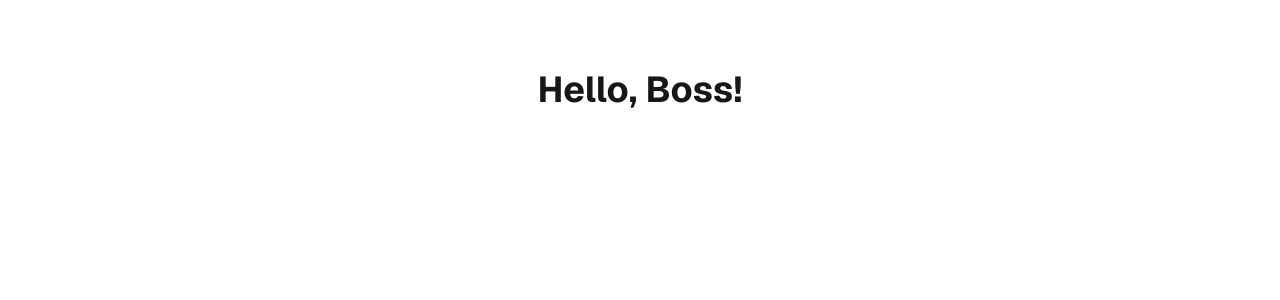
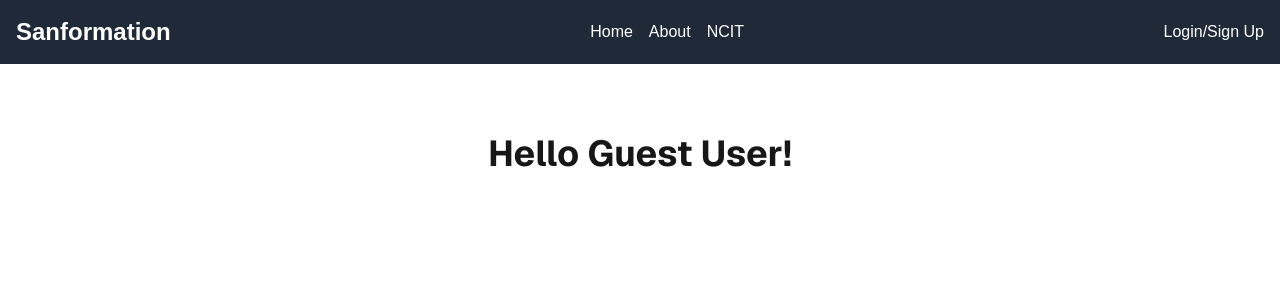
Before and after one commit to joblessgod/Sanformation-Web, a Next.js app: page / in a window 1280 px wide. Shown: the top 300 px of the page. Built offline with nearby package versions, Linux system fonts and the light colour scheme; no server answers.

Commit message:
login with google without any dependency but it has bug with fetching data & env data

```diff
--- /dev/null
+++ b/app/api/auth/callback/route.js
@@ -0,0 +1,53 @@
+import { cookies } from "next/headers";
+
+export async function GET(req) {
+    const { searchParams } = new URL(req.url);
+    const code = searchParams.get("code");
+
+    const GOOGLE_CLIENT_ID = process.env.GOOGLE_CLIENT_ID
+    const GOOGLE_CLIENT_SECRET = process.env.GOOGLE_CLIENT_SECRET
+    const NEXT_PUBLIC_GOOGLE_REDIRECT_URI = process.env.NEXT_PUBLIC_GOOGLE_REDIRECT_URI
+
+    if (!code) {
+        return Response.json({ error: "Authorization code is missing" }, { status: 400 });
+    }
+
+    try {
+        const tokenURL = "https://oauth2.googleapis.com/token";
+        const params = new URLSearchParams({
+            client_id: GOOGLE_CLIENT_ID,
+            client_secret: GOOGLE_CLIENT_SECRET,
+            redirect_uri: NEXT_PUBLIC_GOOGLE_REDIRECT_URI,
+            grant_type: "authorization_code",
+            code,
+        });
+
+        const tokenResponse = await fetch(tokenURL, {
+            method: "POST",
+            headers: { "Content-Type": "application/x-www-form-urlencoded" },
+            body: params.toString(),
+        });
+
+        const tokenData = await tokenResponse.json();
+
+        if (!tokenData.access_token) {
+            console.error("OAuth Token Error:", tokenData);
+            return Response.json({ error: "Failed to obtain access token" }, { status: 400 });
+        }
+
+        cookies().set("token", tokenData.access_token, { httpOnly: true });
+        return Response.redirect(new URL("/", req.url));
+
+        // const userResponse = await fetch("https://www.googleapis.com/oauth2/v2/userinfo", {
+        //     headers: { Authorization: `Bearer ${tokenData.access_token}` },
+        // });
+
+        // const userData = await userResponse.json();
+        // return Response.json(userData);
+
+
+    } catch (error) {
+        console.error("OAuth Callback Error:", error);
+        return Response.json({ error: "OAuth callback failed" }, { status: 500 });
+    }
+}
--- /dev/null
+++ b/app/api/auth/user.js
@@ -0,0 +1,31 @@
+import React from 'react'
+
+const user = () => {
+  return (
+    <div>user</div>
+  )
+}
+
+export default user
+
+// import { cookies } from "next/headers";
+
+// export async function GET() {
+//     const token = await cookies().get("token")?.value;
+
+//     if (!token) {
+//         return Response.json({ error: "User not authenticated" }, { status: 401 });
+//     }
+
+//     try {
+//         const userResponse = await fetch("https://www.googleapis.com/oauth2/v2/userinfo", {
+//             headers: { Authorization: `Bearer ${token}` },
+//         });
+
+//         const userData = await userResponse.json();
+//         return Response.json(userData);
+//     } catch (error) {
+//         console.error("Error fetching user data:", error);
+//         return Response.json({ error: "Failed to retrieve user data" }, { status: 500 });
+//     }
+// }
--- a/app/layout.js
+++ b/app/layout.js
@@ -1,5 +1,7 @@
 import { Geist, Geist_Mono } from "next/font/google";
 import "./globals.css";
+import Navbar from "@/components/Navbar";
+
 
 const geistSans = Geist({
   variable: "--font-geist-sans",
@@ -17,11 +19,13 @@ export const metadata = {
 };
 
 export default function RootLayout({ children }) {
+
   return (
     <html lang="en">
       <body
         className={`${geistSans.variable} ${geistMono.variable} antialiased`}
       >
+        <Navbar/>
         {children}
       </body>
     </html>
--- /dev/null
+++ b/app/login/page.js
@@ -0,0 +1,14 @@
+import LoginWithGoogle from '@/components/LetSignIn/Google'
+import React from 'react'
+
+const LoginPage = () => {
+    return (
+        <>
+            <div className="flex items-center justify-center h-screen dark:bg-gray-800">
+                <LoginWithGoogle />
+            </div>
+        </>
+    )
+}
+
+export default LoginPage
--- a/app/page.js
+++ b/app/page.js
@@ -1,9 +1,27 @@
+import LoginWithGoogle from "@/components/LetSignIn/Google";
+import { cookies } from "next/headers";
 import Image from "next/image";
 
-export default function Home() {
+async function getUserData() {
+  const token = await cookies().get("token")?.value;
+
+  if (!token) return null;
+
+  const userResponse = await fetch("https://www.googleapis.com/oauth2/v2/userinfo", {
+    headers: { Authorization: `Bearer ${token}` },
+    cache: "no-store", // Ensures fresh data
+  });
+
+  return userResponse.ok ? userResponse.json() : null;
+}
+export default async function Home() {
+  const user = await getUserData();
   return (
-    <div className="grid grid-rows-[20px_1fr_20px] items-center justify-items-center min-h-screen p-8 pb-20 gap-16 sm:p-20 font-[family-name:var(--font-geist-sans)]">
-      <h1 className="text-4xl font-bold text-center">Hello, Boss!</h1>
+    <div className="grid grid-rows-[20px_1fr_20px] items-center justify-items-center p-8 pb-20 gap-16 sm:p-20 font-[family-name:var(--font-geist-sans)]">
+      <h1 className="text-4xl font-bold text-center">{`Hello ${user ? user.name : "Guest User!"}`}</h1>
+      {user && <img src={user.picture} alt="Profile" />}
+
+
     </div>
   );
 }
--- /dev/null
+++ b/components/LetSignIn/Google.js
@@ -0,0 +1,29 @@
+"use client";
+
+const handleLogin = () => {
+
+    const GOOGLE_CLIENT_ID = process.env.GOOGLE_CLIENT_ID
+    const NEXT_PUBLIC_GOOGLE_REDIRECT_URI = process.env.NEXT_PUBLIC_GOOGLE_REDIRECT_URI
+
+    const googleAuthURL = new URL("https://accounts.google.com/o/oauth2/auth");
+    googleAuthURL.searchParams.set("client_id", GOOGLE_CLIENT_ID);
+    googleAuthURL.searchParams.set("redirect_uri", NEXT_PUBLIC_GOOGLE_REDIRECT_URI);
+    googleAuthURL.searchParams.set("response_type", "code");
+    googleAuthURL.searchParams.set("scope", "openid email profile");
+    googleAuthURL.searchParams.set("access_type", "offline");
+    googleAuthURL.searchParams.set("prompt", "consent"); // Force user to select account
+
+
+    console.log("OAuth URL:", googleAuthURL.toString());
+    window.location.href = googleAuthURL.toString();
+};
+
+export default function LoginWithGoogle() {
+    return (
+        <button className="px-4 py-2 border flex gap-2 border-slate-200 dark:border-slate-700 rounded-lg text-slate-700 dark:bg-white hover:border-slate-400 dark:hover:border-slate-500 hover:bg-slate-300 hover:text-black hover:shadow transition duration-150" onClick={handleLogin}>
+            <img className="w-6 h-6" src="https://www.svgrepo.com/show/475656/google-color.svg" loading="lazy" alt="google logo" />
+            <span>Login with Google</span>
+        </button>
+
+    );
+}
--- /dev/null
+++ b/components/Navbar.js
@@ -0,0 +1,32 @@
+import Link from 'next/link';
+import React from 'react';
+
+const Navbar = ({ user }) => {
+    return (
+        <nav className="bg-gray-800 p-4 flex justify-between items-center">
+            <Link href="/" className="text-white font-semibold text-2xl">
+                Sanformation
+            </Link>
+            <ul className="flex space-x-4">
+                <li>
+                    <Link href="/" className="text-white hover:text-gray-400">Home</Link>
+                </li>
+                <li>
+                    <Link href="/about" className="text-white hover:text-gray-400">About</Link>
+                </li>
+                <li>
+                    <Link href="/ncit" className="text-white hover:text-gray-400">NCIT</Link>
+                </li>
+            </ul>
+            {
+                user ?
+                    <Link href="/api/auth/logout">Logout</Link> :
+                    <div className="flex items-center space-x-4">
+                        <Link href="/login" className="text-white hover:text-gray-400">Login/Sign Up</Link>
+                    </div>
+            }
+        </nav>
+    )
+};
+
+export default Navbar;
```
Also changed, not shown: package.json (+5 -5 lines).
